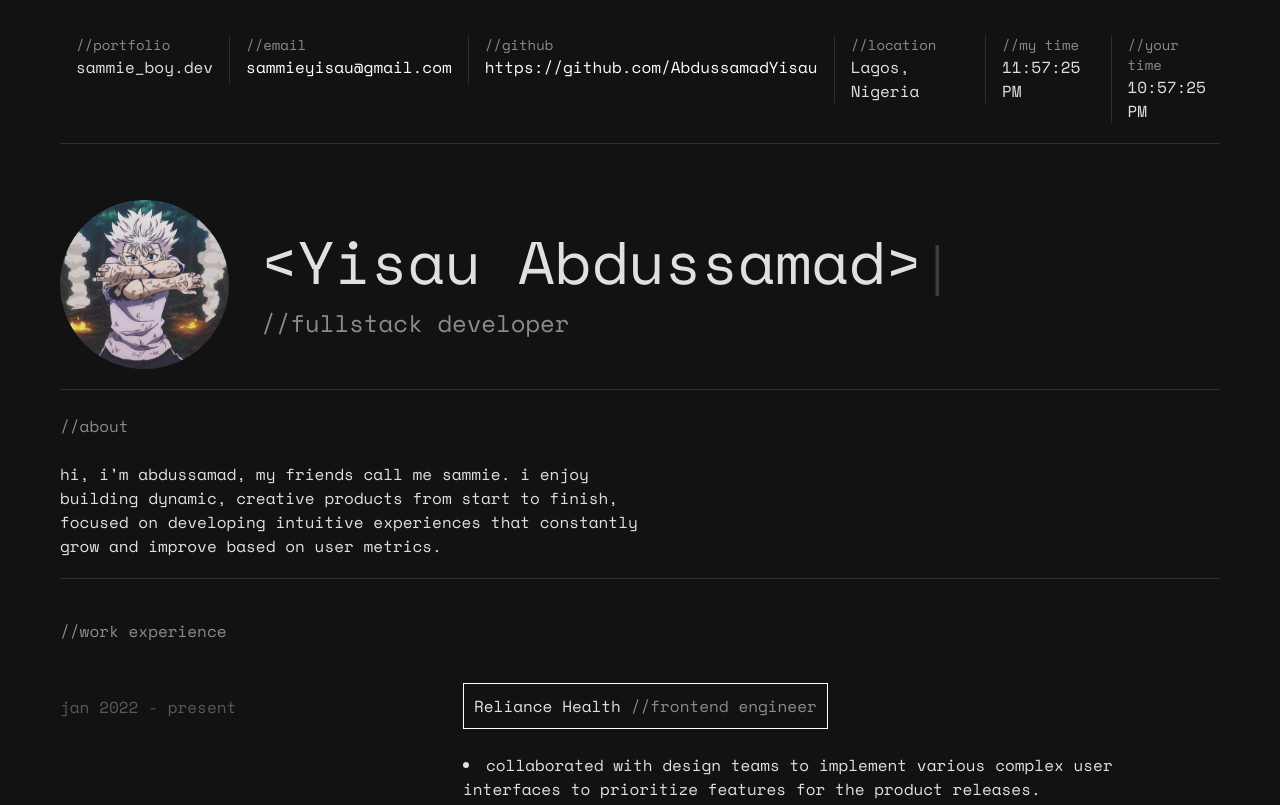
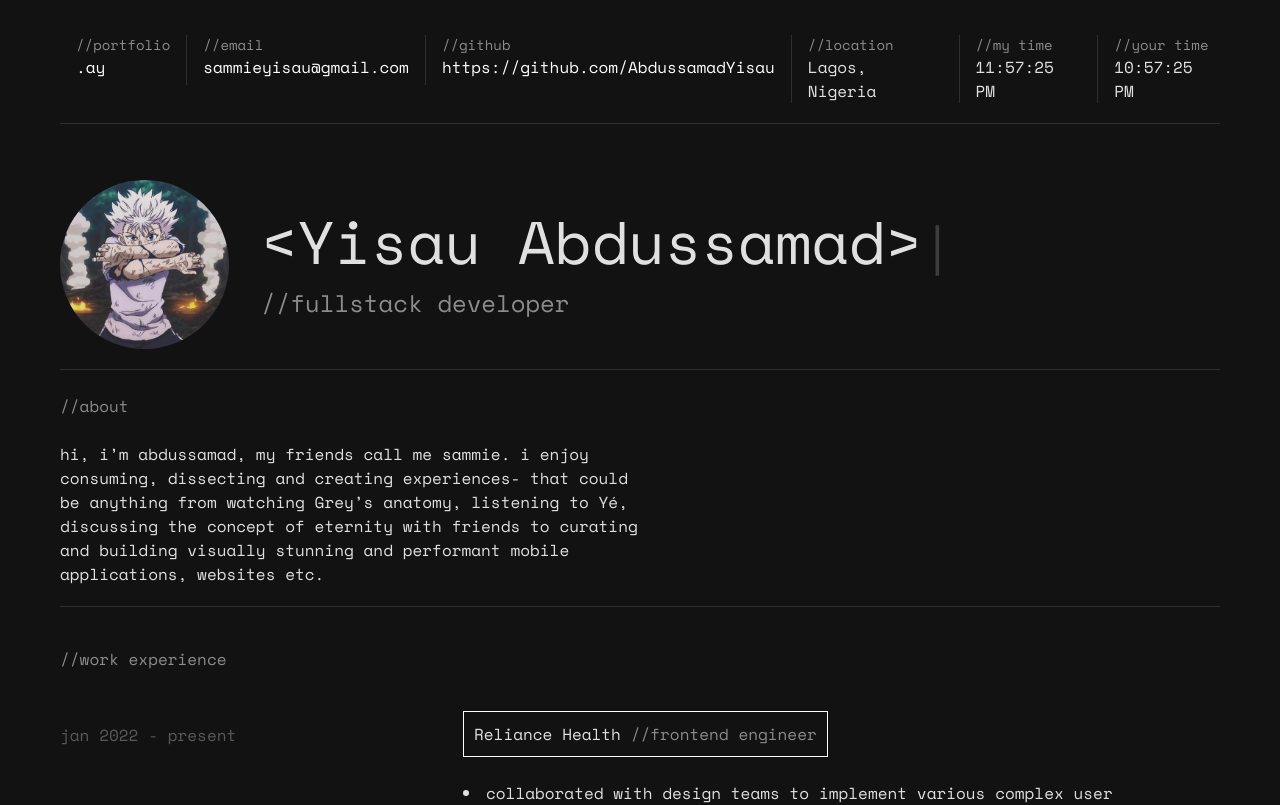
Before and after one commit to AbdussamadYisau/portolio-v2, a Next.js app: page / in a window 1280 px wide. Shown: the top 805 px of the page. Built offline with nearby package versions, Linux system fonts and the light colour scheme.

Commit message:
Made bio a bit more personal

```diff
--- a/components/Bio.js
+++ b/components/Bio.js
@@ -1,10 +1,13 @@
 import Image from "next/image";
 import Typed from "typed.js";
 import { useEffect, useRef } from "react";
+import Link from "next/link";
+import { useTheme } from "next-themes";
 
 
 export default function Bio() {
-     // Create Ref element.
+  const {theme} = useTheme();
+  // Create Ref element.
   const el = useRef(null);
 
   useEffect(() => {
@@ -16,9 +19,8 @@ export default function Bio() {
       backSpeed: 100,
       backDelay: 100,
       showCursor: true,
-      autoInsertCss: true
+      autoInsertCss: true,
     });
-
 
     // Destropying
     return () => {
@@ -41,19 +43,35 @@ export default function Bio() {
 
         <div className="pt-8 flex flex-col items-center md:items-start">
           <div className="flex flex-row">
-          <span className="text-xl md:text-6xl dark:text-white dark:text-opacity-[.87]" ref={el}></span>
+            <span
+              className="text-xl md:text-6xl dark:text-white dark:text-opacity-[.87]"
+              ref={el}
+            ></span>
           </div>
-          <p className="text-xl md:text-2xl text-[#8C8C8C]">//fullstack developer</p>
+          <p className="text-xl md:text-2xl text-[#8C8C8C]">
+            //fullstack developer
+          </p>
         </div>
       </div>
 
       <div className="border-b pb-5 border-[#8C8C8C] dark:border-white dark:border-opacity-[.12]">
         <p className="text-[16px] text-[#8C8C8C]">//about</p>
-        <p className="text-[16px] pt-[24px] text-[#1F1F1F] dark:text-[#FFFFFF] dark:text-opacity-[.87] w-1/2">
-          hi, i’m abdussamad, my friends call me sammie. i enjoy building
-          dynamic, creative products from start to finish, focused on
-          developing intuitive experiences that constantly grow and improve
-          based on user metrics.
+        <p className="text-[16px] pt-[24px] text-[#1F1F1F] dark:text-[#FFFFFF] dark:text-opacity-[.87] w-full md:w-2/4">
+          hi, i’m abdussamad, my friends call me sammie. i enjoy consuming,
+          dissecting and creating experiences- that could be anything from {" "}
+          <span className={`${theme === 'dark' ? 'hover-underline-dark-animation' : 'hover-underline-animation'} inline-block md:inline text-ellipsis overflow-hidden`}>
+          <Link href={'https://en.wikipedia.org/wiki/Grey%27s_Anatomy'} passHref>
+          <a target="_blank">
+            watching Grey’s anatomy,
+          </a>
+          </Link>
+          </span> <span className={`${theme === 'dark' ? 'hover-underline-dark-animation' : 'hover-underline-animation'} inline-block md:inline text-ellipsis overflow-hidden`}>
+            <Link href={'https://open.spotify.com/track/2lEl1iNGpz9r2B7R5BqXSD?si=2121edee44ea4e79'} passHref>
+            <a target="_blank">
+            listening to Yé,
+            </a></Link></span> discussing the concept of
+          eternity with friends to curating and building visually stunning and performant mobile applications,
+          websites etc.
         </p>
       </div>
     </div>
--- a/components/Credit.js
+++ b/components/Credit.js
@@ -1,7 +1,18 @@
+import { useTheme } from "next-themes";
+import Link from "next/link";
+
+
+
 export default function Credit() {
+  const {theme} = useTheme();
     return (
       <div className="flex w-full flex-col text-center items-center md:flex-row justify-center md:gap-x-4 mb-[40px]">
-        <p className="text-[#595959]">designed by oluwapelumi abimbola</p>
+        <p className="text-[#595959]">designed by <span className={`${theme === 'dark' ? 'hover-underline-dark-animation' : 'hover-underline-animation'}`}>
+          <Link href={`https://abimbolapelumi.webflow.io/`} passHref>
+          <a target="_blank">oluwapelumi abimbola
+            </a>
+          </Link>
+          </span></p>
         <p className="text-[#595959] hidden md:inline">|</p>
         <p className="text-[#595959]">developed by yisau abdussamad</p>
       </div>
--- a/components/Header.js
+++ b/components/Header.js
@@ -29,7 +29,8 @@ export default function Header() {
   const headerDetails = [
     {
       label: "portfolio",
-      field: "sammie_boy.dev",
+      field: ".ay",
+      link: "https://abdussamadyisau.com"
     },
     {
       label: "email",
@@ -109,8 +110,8 @@ export default function Header() {
                 </p>
 
 
-              {index === 1 || index === 2 ? (
-                <div className="md:inline-block w-full text-ellipsis overflow-hidden hidden">
+              {index === 0 ||index === 1 || index === 2 ? (
+                <div className={` ${index === 0 ? '': 'hidden md:inline-block'}  w-full text-ellipsis overflow-hidden `}>
                   <Link
                     key={index}
                     href={item.link}
--- a/package.json
+++ b/package.json
@@ -9,6 +9,7 @@
     "lint": "next lint"
   },
   "dependencies": {
+    "@vercel/og": "0.0.20",
     "next": "12.3.1",
     "next-themes": "^0.2.1",
     "react": "18.2.0",
--- /dev/null
+++ b/pages/api/og.js
@@ -0,0 +1,51 @@
+import { ImageResponse } from '@vercel/og';
+import { NextRequest } from 'next/server';
+import React from 'react';
+
+export const config = {
+  runtime: 'experimental-edge',
+};
+
+export default async function handler(req) {
+  const { searchParams } = req.nextUrl;
+  const username = searchParams.get('username');
+  if (!username) {
+    return new ImageResponse(<>Visit with &quot;?username=vercel&quot;</>, {
+      width: 1200,
+      height: 630,
+    });
+  }
+
+  return new ImageResponse(
+    (
+      <div
+        style={{
+          display: 'flex',
+          fontSize: 60,
+          color: 'black',
+          background: '#f6f6f6',
+          width: '100%',
+          height: '100%',
+          paddingTop: 50,
+          flexDirection: 'column',
+          justifyContent: 'center',
+          alignItems: 'center',
+        }}
+      >
+        <img
+          width="256"
+          height="256"
+          src={`https://github.com/${username}.png`}
+          style={{
+            borderRadius: 128,
+          }}
+        />
+        <p>github.com/{username}</p>
+      </div>
+    ),
+    {
+      width: 1200,
+      height: 630,
+    },
+  );
+}
--- a/pages/index.js
+++ b/pages/index.js
@@ -1,4 +1,3 @@
-import Head from "next/head";
 import { useTheme } from "next-themes";
 import { useState, useEffect } from "react";
 import Header from "../components/Header";
@@ -7,6 +6,7 @@ import Experience from "../components/Experience";
 import Links from "../components/Link";
 import Box from "../components/Box";
 import Credit from "../components/Credit";
+import Head from "next/head";
 
 export default function Home() {
   const { setTheme } = useTheme();
@@ -30,35 +30,55 @@ export default function Home() {
     } else {
       setTheme("light");
     }
-
   };
 
   useEffect(() => {
     setMounted(true);
     renderThemeChanger();
-    // setTheme("light");
   }, [currentDate]);
 
   if (!mounted) {
     return;
   }
   return (
-    <div
-      className=" bg-[#D7D7D7] dark:bg-[#121212] pr-[32px] pl-[32px] pt-[35px] md:pr-[60px] pb-[20px] md:pl-[60px]"
-    >
+
+
+    <div className=" bg-[#D7D7D7] dark:bg-[#121212] pr-[32px] pl-[32px] pt-[35px] md:pr-[60px] pb-[20px] md:pl-[60px]">
+
       <Head>
         <meta charset="utf-8" />
         <title>Portfolio - Abdussamad Yisau </title>
+        <meta content="Portfolio - Abdussamad Yisau" property="og:title" />
+        <meta content="width=device-width, initial-scale=1" name="viewport" />
         <meta
           content="Specializing in creating functional and aesthetically pleasing web and mobile experiences with a focus on clean, responsive, and pleasing content."
           name="description"
         />
-        <meta content="Portfolio - Abdussamad Yisau" property="og:title" />
         <meta
           content="Specializing in creating functional and aesthetically pleasing web and mobile experiences with a focus on clean, responsive, and pleasing content."
           property="og:description"
         />
-        <meta name="google-site-verification" content="b2HLy-GQf8r8A5X04Rq0ZfE-RzOLielb8NSRSKCSrBc" />
+        <meta
+          content="Specializing in creating functional and aesthetically pleasing web and mobile experiences with a focus on clean, responsive, and pleasing content."
+          property="twitter:description"
+        />
+        <meta property="og:type" content="website" />
+        <meta
+          property="og:image"
+          content="https://www.abdussamadyisau.com/api/og?username=abdussamadyisau"
+        />
+        <meta
+          content="https://www.abdussamadyisau.com/api/og?username=abdussamadyisau"
+          property="twitter:image"
+        />
+
+        <meta content="summary_large_image" name="twitter:card" />
+        <meta
+          name="google-site-verification"
+          content="b2HLy-GQf8r8A5X04Rq0ZfE-RzOLielb8NSRSKCSrBc"
+        />
+
+        <link rel="icon" type="image/x-icon" href="/favicon.ico" />
         <link
           rel="apple-touch-icon"
           sizes="180x180"
@@ -84,7 +104,6 @@ export default function Home() {
           rel="stylesheet"
         />
       </Head>
-
       <Header />
 
       <Bio />
--- a/styles/globals.css
+++ b/styles/globals.css
@@ -3,19 +3,30 @@
 @tailwind components;
 @tailwind utilities;
 
+
+html,
+body {
+  color: #000;
+  background: #d7d7d7;
+}
+
+.dark,
+.dark body {
+  color: #fff;
+  background: #121212;
+}
+
 html {
-  width: 100vw;
-  height: 100vh;
+  width: 100%;
+  max-width: 1440px;
+  margin: 0 auto;
 }
 html,
 body {
 
-  /* background-color: #D7D7D7; */
   font-family: "Space Mono", -apple-system, BlinkMacSystemFont, Segoe UI, Roboto, Oxygen,
     Ubuntu, Cantarell, Fira Sans, Droid Sans, Helvetica Neue, sans-serif;
-  width: 100%;
-  max-width: 1440px;
-  margin: 0 auto;
+
 }
 
 a {
@@ -27,6 +38,7 @@ a {
 .typed-cursor {
   display: inline;
   font-size: 24px;
+  /* margin-bottom: 100px; */
 }
 
 @media (min-width: 768px) {
```
Also changed, not shown: public/robots.txt, 1 other file (tests, documents, lock files or other folders).
